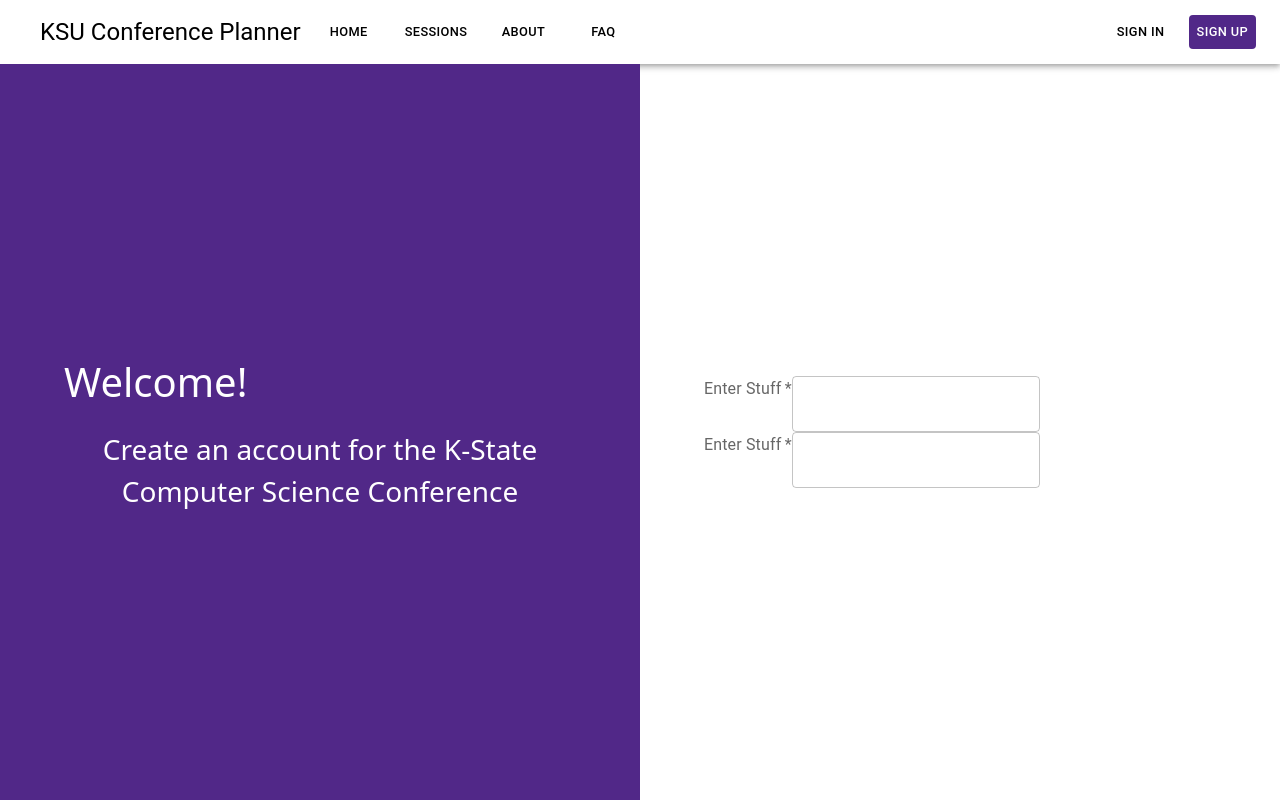
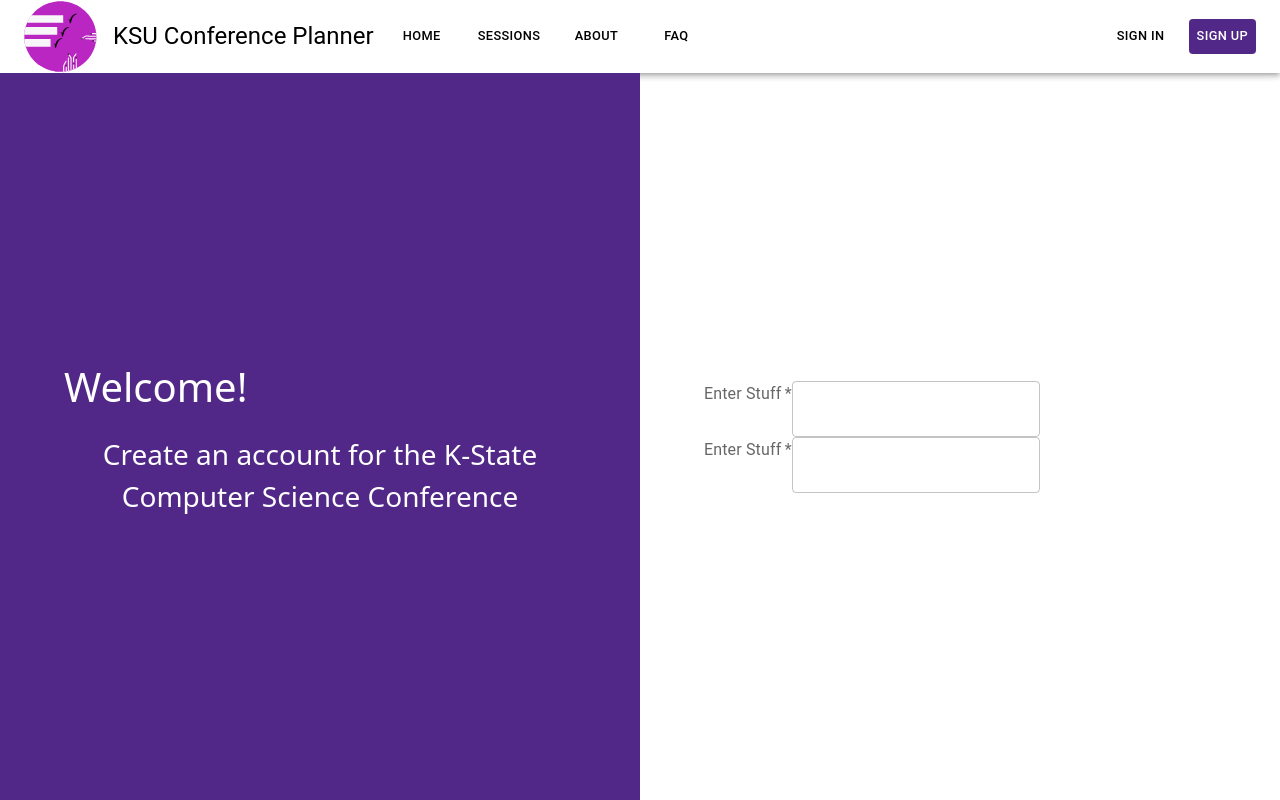
Before and after one commit to SethBrittain/KSU-Conference-Planner, a React (Create React App) app in the folder Frontend/: page / in a window 1280 px wide. Built offline with nearby package versions, Linux system fonts and the light colour scheme.

Commit message:
Finished Icon to Navbars

```diff
--- a/Frontend/src/Components/NavbarGeneric/NavbarGeneric.tsx
+++ b/Frontend/src/Components/NavbarGeneric/NavbarGeneric.tsx
@@ -1,5 +1,6 @@
 import React from "react";
 import { AppBar, IconButton, Toolbar, Typography, Stack, Button, Box} from "@mui/material";
+import {ReactComponent as Icon} from '../Icon.svg';
 
 const NavbarGeneric = () =>
 {
@@ -7,6 +8,7 @@
         <Box display="flex" flexDirection="row" style={{width: '100vw'}}>
         <AppBar position='static'style={{ background: '#FFFFFF'}}>
             <Toolbar>
+            <Icon/>
                 <Typography variant='h5' component='div' style={{ color: '#000000', fontSize: '1.5rem'}} sx={{ flexGrow: 0, m: 2, flexWrap:'wrap'}}>
                 KSU Conference Planner
                 </Typography>
--- a/Frontend/src/Components/NavbarPresenter/NavbarPresenter.tsx
+++ b/Frontend/src/Components/NavbarPresenter/NavbarPresenter.tsx
@@ -1,5 +1,6 @@
 import React from "react";
 import { AppBar, IconButton, Toolbar, Typography, Stack, Button, Box} from "@mui/material";
+import {ReactComponent as Icon} from '../Icon.svg';
 
 const NavbarPresenter = () =>
 {
@@ -7,6 +8,7 @@
         <Box display="flex" flexDirection="row">
         <AppBar position='static'style={{ background: '#FFFFFF'}}>
             <Toolbar >
+                <Icon/>
                 <Typography variant='h5' component='div' style={{ color: '#000000'}} sx={{ flexGrow: 0, m: 2}}>
                 KSU Conference Planner
                 </Typography>
--- a/Frontend/src/Components/NavbarReviewer/NavbarReviewer.tsx
+++ b/Frontend/src/Components/NavbarReviewer/NavbarReviewer.tsx
@@ -1,5 +1,6 @@
 import React from "react";
 import { AppBar, IconButton, Toolbar, Typography, Stack, Button, Box} from "@mui/material";
+import {ReactComponent as Icon} from '../Icon.svg';
 
 const NavbarReviewer = () =>
 {
@@ -7,6 +8,7 @@
         <Box display="flex" flexDirection="row">
         <AppBar position='static'style={{ background: '#FFFFFF'}}>
             <Toolbar >
+                <Icon/>
                 <Typography variant='h5' component='div' style={{ color: '#000000'}} sx={{ flexGrow: 0, m: 2}}>
                 KSU Conference Planner
                 </Typography>
--- a/Frontend/src/Components/NavbarScheduler/NavbarScheduler.tsx
+++ b/Frontend/src/Components/NavbarScheduler/NavbarScheduler.tsx
@@ -1,5 +1,6 @@
 import React from "react";
 import { AppBar, IconButton, Toolbar, Typography, Stack, Button, Box} from "@mui/material";
+import {ReactComponent as Icon} from '../Icon.svg';
 
 const NavbarScheduler = () =>
 {
@@ -7,6 +8,7 @@
         <Box display="flex" flexDirection="row">
         <AppBar position='static'style={{ background: '#FFFFFF'}}>
             <Toolbar >
+                <Icon/>
                 <Typography variant='h5' component='div' style={{ color: '#000000'}} sx={{ flexGrow: 0, m: 2}}>
                 KSU Conference Planner
                 </Typography>
```
Also changed, not shown: Frontend/src/Components/Icon.svg (added).
